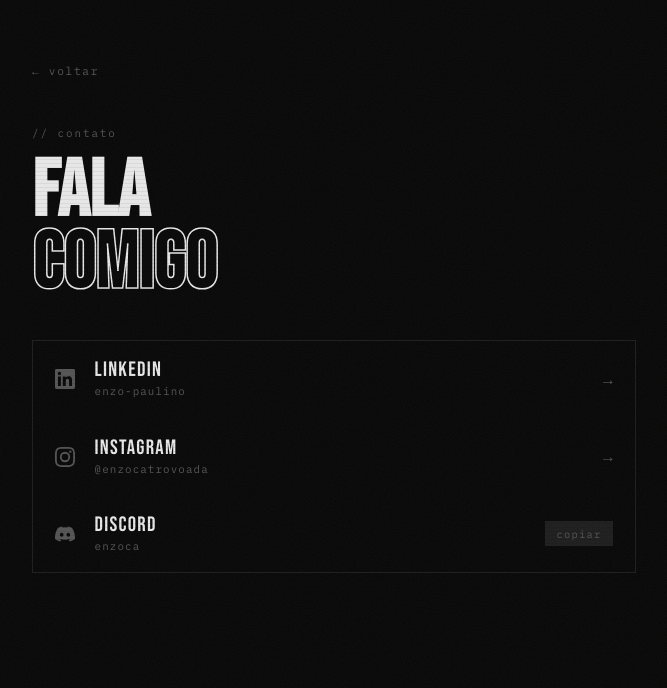
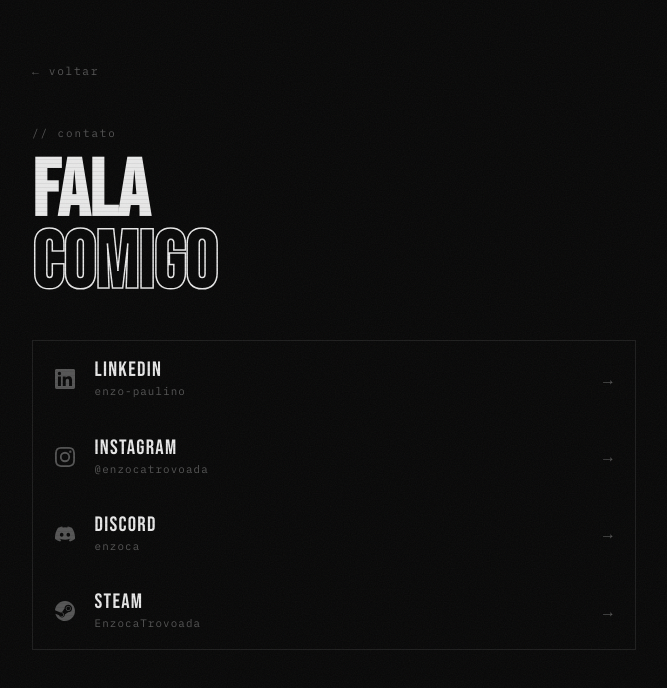
Before and after one commit to EnzocaTrovoada/portfolio, a plain HTML site: page contato.html in a window 1280 px wide. Shown: the whole page, without its empty margins (16-683 px from the left). Drawn offline with Linux system fonts and the light colour scheme.

Commit message:
feat: adiciona link de convite do Discord e perfil da Steam no contato

```diff
--- a/contato.html
+++ b/contato.html
@@ -44,7 +44,7 @@
         <span class="social-arrow">→</span>
       </a>
 
-      <div class="social-item social-discord" id="discord-item">
+      <a class="social-item" href="https://discord.gg/JCh7ZBE8nZ" target="_blank">
         <div class="social-icon">
           <svg viewBox="0 0 24 24" fill="currentColor" width="20" height="20">
             <path d="M20.317 4.37a19.791 19.791 0 0 0-4.885-1.515.074.074 0 0 0-.079.037c-.21.375-.444.864-.608 1.25a18.27 18.27 0 0 0-5.487 0 12.64 12.64 0 0 0-.617-1.25.077.077 0 0 0-.079-.037A19.736 19.736 0 0 0 3.677 4.37a.07.07 0 0 0-.032.027C.533 9.046-.32 13.58.099 18.057c.001.022.015.04.032.054a19.9 19.9 0 0 0 5.993 3.03.078.078 0 0 0 .084-.028c.462-.63.874-1.295 1.226-1.994a.076.076 0 0 0-.041-.106 13.107 13.107 0 0 1-1.872-.892.077.077 0 0 1-.008-.128 10.2 10.2 0 0 0 .372-.292.074.074 0 0 1 .077-.01c3.928 1.793 8.18 1.793 12.062 0a.074.074 0 0 1 .078.01c.12.098.246.198.373.292a.077.077 0 0 1-.006.127 12.299 12.299 0 0 1-1.873.892.077.077 0 0 0-.041.107c.36.698.772 1.362 1.225 1.993a.076.076 0 0 0 .084.028 19.839 19.839 0 0 0 6.002-3.03.077.077 0 0 0 .032-.054c.5-5.177-.838-9.674-3.549-13.66a.061.061 0 0 0-.031-.03zM8.02 15.33c-1.183 0-2.157-1.085-2.157-2.419 0-1.333.956-2.419 2.157-2.419 1.21 0 2.176 1.096 2.157 2.42 0 1.333-.956 2.418-2.157 2.418zm7.975 0c-1.183 0-2.157-1.085-2.157-2.419 0-1.333.955-2.419 2.157-2.419 1.21 0 2.176 1.096 2.157 2.42 0 1.333-.946 2.418-2.157 2.418z"/>
@@ -52,22 +52,25 @@
         </div>
         <div class="social-info">
           <span class="social-nome">DISCORD</span>
-          <span class="social-handle" id="discord-handle">enzoca</span>
+          <span class="social-handle">enzoca</span>
         </div>
-        <button class="social-copy" id="btn-copy" onclick="copiarDiscord()">copiar</button>
-      </div>
+        <span class="social-arrow">→</span>
+      </a>
+
+      <a class="social-item" href="https://steamcommunity.com/id/EnzocaTrovoada/" target="_blank">
+        <div class="social-icon">
+          <svg viewBox="0 0 24 24" fill="currentColor" width="20" height="20">
+            <path d="M11.979 0C5.678 0 .511 4.86.022 11.037l6.432 2.658c.545-.371 1.203-.59 1.912-.59.063 0 .125.004.188.006l2.861-4.142V8.91c0-2.495 2.028-4.524 4.524-4.524 2.494 0 4.524 2.031 4.524 4.527s-2.03 4.525-4.524 4.525h-.105l-4.076 2.911c0 .052.004.105.004.159 0 1.875-1.515 3.396-3.39 3.396-1.635 0-3.016-1.173-3.331-2.727L.436 15.27C1.862 20.307 6.486 24 11.979 24c6.627 0 11.999-5.373 11.999-12S18.605 0 11.979 0zM7.54 18.21l-1.473-.61c.262.543.714.999 1.314 1.25 1.297.539 2.793-.076 3.332-1.375.263-.63.264-1.319.005-1.949s-.75-1.121-1.377-1.383c-.624-.26-1.29-.249-1.878-.03l1.523.63c.956.4 1.409 1.5 1.009 2.455-.397.957-1.497 1.41-2.454 1.012H7.54zm11.415-9.303c0-1.662-1.353-3.015-3.015-3.015-1.665 0-3.015 1.353-3.015 3.015 0 1.665 1.35 3.015 3.015 3.015 1.663 0 3.015-1.35 3.015-3.015zm-5.273-.005c0-1.252 1.013-2.266 2.265-2.266 1.249 0 2.266 1.014 2.266 2.266 0 1.251-1.017 2.265-2.266 2.265-1.252 0-2.265-1.014-2.265-2.265z"/>
+          </svg>
+        </div>
+        <div class="social-info">
+          <span class="social-nome">STEAM</span>
+          <span class="social-handle">EnzocaTrovoada</span>
+        </div>
+        <span class="social-arrow">→</span>
+      </a>
 
     </div>
   </div>
-
-  <script>
-    function copiarDiscord() {
-      navigator.clipboard.writeText('enzoca').then(() => {
-        const btn = document.getElementById('btn-copy');
-        btn.textContent = 'copiado!';
-        setTimeout(() => { btn.textContent = 'copiar'; }, 2000);
-      });
-    }
-  </script>
 </body>
 </html>
```
